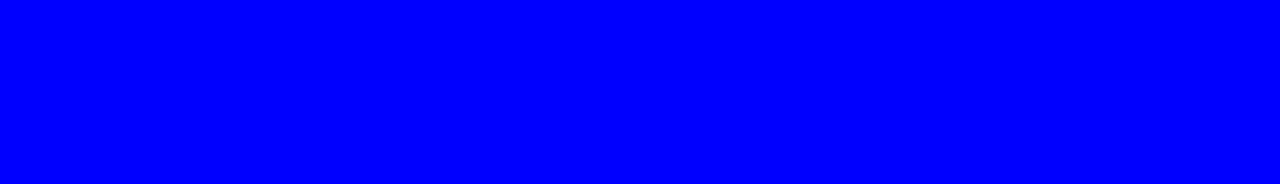
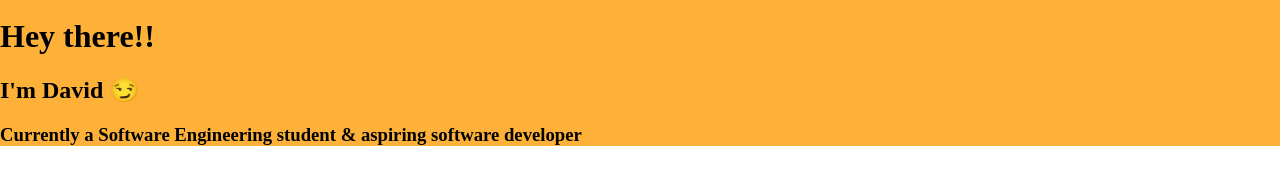
Before and after one commit to daveeazi/cv, a plain HTML site: page index.html in a window 1280 px wide. Drawn offline with Linux system fonts and the light colour scheme.

Commit message:
Adjusted margins and added divs

```diff
--- a/css/style.css
+++ b/css/style.css
@@ -1,3 +1,11 @@
+div{
+  background-color: #FEB139;
+}
+
 body{
-  background-color: blue;
+  margin: 0;
 }
+
+h1{
+  margin-top: 0;
+}
--- a/index.html
+++ b/index.html
@@ -6,7 +6,13 @@
     <link rel="stylesheet" href="css/style.css">
     <link rel="icon" href="favicon.ico">
   </head>
+
   <body>
+    <div class=""><br>
+      <h1>Hey there!!</h1>
+      <h2>I'm David 😏</h2>
+      <h3>Currently a Software Engineering student & aspiring software developer</h3>
+    </div>
+  </body>
 
-  </body>
 </html>
```
